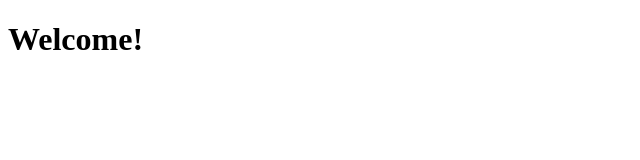
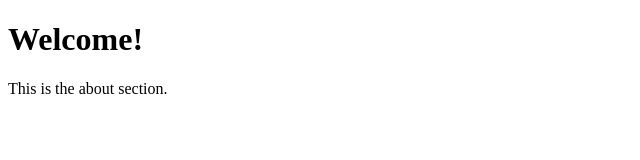
Before and after one commit to BhavyaSreeJallolla/fsd_lab_exp5, a plain HTML site: page index.html in a window 1280 px wide. Shown: the whole page, without its empty margins (0-640 px from the left). Drawn offline with Linux system fonts and the light colour scheme.

Commit message:
Added about section

```diff
--- a/index.html
+++ b/index.html
@@ -1 +1,2 @@
 <!DOCTYPE html><html><head><title>My Portfolio</title></head><body><h1>Welcome!</h1></body></html>
+<p>This is the about section.</p>
```
